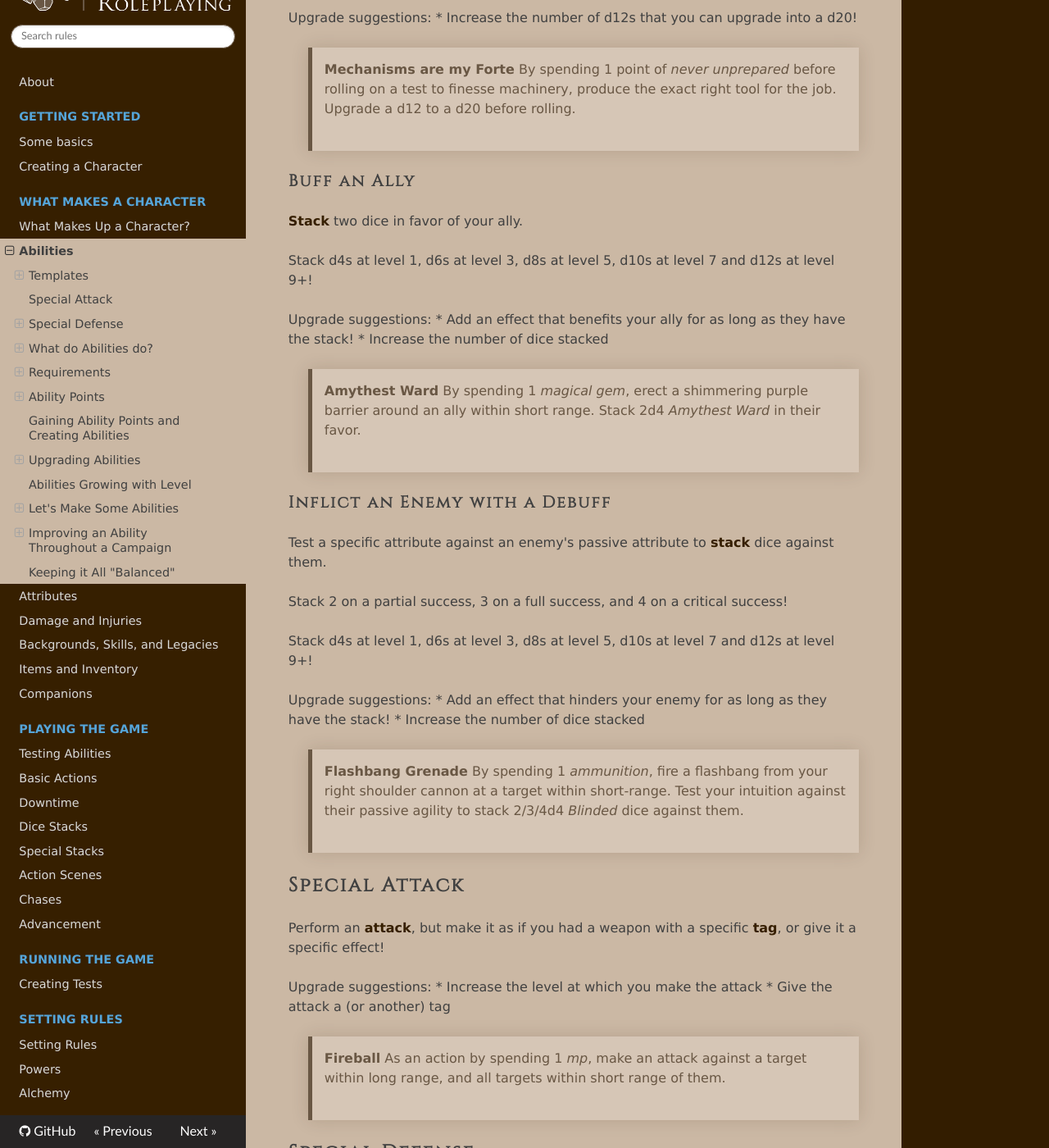
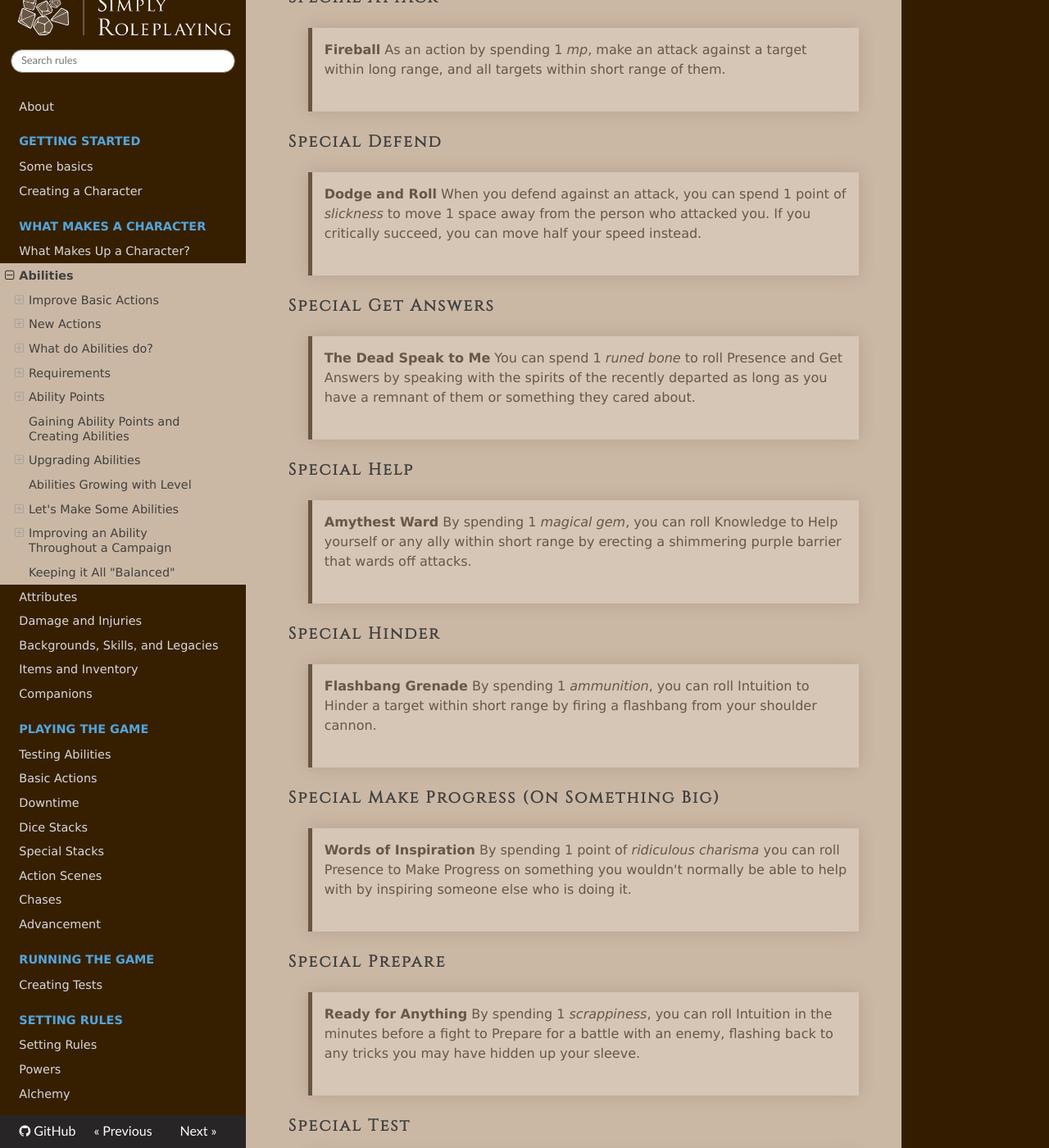
Before and after one commit to TheFifthRider/simply-roleplaying-webapp, an MkDocs documentation site: the page built from docs/character/abilities.md, in a window 1280 px wide and 1400 px high, scrolled down 401 px. Shown: the whole window at 82% size. Built offline with MkDocs 1.6.1, drawn with Linux system fonts in a browser that asks for light colours; nearby versions of some CDN libraries; some of the changed text lies outside the part shown.

Commit message:
refactor: Added advanced actions and new actions subtitle

```diff
--- a/docs/character/abilities.md
+++ b/docs/character/abilities.md
@@ -2,62 +2,54 @@
 
 **Abilities** are your special moves. They're your magic spells, martial art forms, animal transformations, or any other cool mechanic that's specific to your character. And best of all? You decide how they work.
 
-## Templates
+## Improve Basic Actions
 
-### Signature Moves
-Upgrade a d12 into a d20 before you roll!
+One of the easiest ways to create an ability is to power up a [basic action](../gameplay/basic_actions.md) into something more advanced. For instance...
 
-Upgrade suggestions:
-* Increase the number of d12s that you can upgrade into a d20!
 
-> **Mechanisms are my Forte**
-> By spending 1 point of _never unprepared_ before rolling on a test to finesse machinery, produce the exact right tool for the job. Upgrade a d12 to a d20 before rolling.
-
-### Buff an Ally
-[Stack](../gameplay/stacks.md) two dice in favor of your ally.
-
-Stack d4s at level 1, d6s at level 3, d8s at level 5, d10s at level 7 and d12s at level 9+!
-
-Upgrade suggestions:
-* Add an effect that benefits your ally for as long as they have the stack!
-* Increase the number of dice stacked
-
-> **Amythest Ward**
-> By spending 1 _magical gem_, erect a shimmering purple barrier around an ally within short range. Stack 2d4 _Amythest Ward_ in their favor.
-
-### Inflict an Enemy with a Debuff
-Test a specific attribute against an enemy's passive attribute to [stack](../gameplay/stacks.md) dice against them.
-
-Stack 2 on a partial success, 3 on a full success, and 4 on a critical success!
-
-Stack d4s at level 1, d6s at level 3, d8s at level 5, d10s at level 7 and d12s at level 9+!
-
-Upgrade suggestions:
-* Add an effect that hinders your enemy for as long as they have the stack!
-* Increase the number of dice stacked
-
-> **Flashbang Grenade**
-> By spending 1 _ammunition_, fire a flashbang from your right shoulder cannon at a target within short-range. Test your intuition against their passive agility to stack 2/3/4d4 _Blinded_ dice against them.
-
-## Special Attack
-Perform an [attack](../gameplay/basic_actions.md#attacking-with-a-weapon), but make it as if you had a weapon with a specific [tag](../character/equipment.md#tag-list), or give it a specific effect!
-
-Upgrade suggestions:
-* Increase the level at which you make the attack
-* Give the attack a (or another) tag
+### Special Attack
 
 > **Fireball**
 > As an action by spending 1 _mp_, make an attack against a target within long range, and all targets within short range of them.
 
-## Special Defense
-[Defend](../gameplay/basic_actions.md#defending-against-an-attack) against an attack, but make it as if you had a shield with a specific [tag](../character/equipment), or give it a specific effect!
-
-Upgrade suggestions:
-* Increase the level at which you defend
-* GIve the defense another tag or effect
+### Special Defend
 
 > **Dodge and Roll**
 > When you defend against an attack, you can spend 1 point of _slickness_ to move 1 space away from the person who attacked you. If you critically succeed, you can move half your speed instead.
+
+### Special Get Answers
+
+> **The Dead Speak to Me**
+> You can spend 1 _runed bone_ to roll Presence and Get Answers by speaking with the spirits of the recently departed as long as you have a remnant of them or something they cared about.
+
+### Special Help
+
+> **Amythest Ward**
+> By spending 1 _magical gem_, you can roll Knowledge to Help yourself or any ally within short range by erecting a shimmering purple barrier that wards off attacks.
+
+### Special Hinder
+
+>**Flashbang Grenade**
+>By spending 1 _ammunition_, you can roll Intuition to Hinder a target within short range by firing a flashbang from your shoulder cannon.
+
+### Special Make Progress (On Something Big)
+
+>**Words of Inspiration**
+>By spending 1 point of _ridiculous charisma_ you can roll Presence to Make Progress on something you wouldn't normally be able to help with by inspiring someone else who is doing it.
+
+### Special Prepare
+
+>**Ready for Anything**
+>By spending 1 _scrappiness_, you can roll Intuition in the minutes before a fight to Prepare for a battle with an enemy, flashing back to any tricks you may have hidden up your sleeve.
+
+### Special Test
+
+> **Mechanisms are My Forte**
+> By spending 1 point of _never unprepared_ before rolling on a test to finesse machinery, produce the exact right tool for the job. Upgrade a d12 to a d20 before rolling.
+
+## New Actions
+
+Another way to create abilities is to make entirely new actions!
 
 ### Heal Somebody
 Test a specific attribute, then heal damage from someone [close](../getting_started/index.md#range-and-spaces) equal to what you rolled.  If you roll higher than their total HP, unmark one of their marked injury boxes.
--- a/docs/gameplay/basic_actions.md
+++ b/docs/gameplay/basic_actions.md
@@ -32,7 +32,7 @@ When you make a test to **defend against an attack**, If you...
 
 ## 🔍 Get Answers
 
-If you're trying to **answers to questions**, whether it's by researching an ancient ritual, investigating a crime scene, or getting answers out of a particularly slippery individual, make a [test](../gameplay/tests.md) of the appropriate attribute and then ask the GM some questions.
+If you're trying to **answers to questions**, whether it's by researching an ancient ritual, investigating a crime scene, or getting answers out of a particularly slippery individual, make a [test](../gameplay/tests.md) of the appropriate attribute and then ask the GM (or the other player, if you're targeting a PC) some questions.
 
 When you make a test to **find answers to questions**, if you...
 
@@ -70,7 +70,7 @@ The dice you stack depends on what level you are:
 
 <br/>
 
-## ⚙ Make Progress
+## ⚙ Make Progress (On Something Big)
 
 If you're trying to do something and you can't do it in just one test, your GM may say that the goal of your test is to fill a [progress meter](../running_the_game/creating_tests.md#progress-meters) in how close the task is to being done!
 
```
Also changed, not shown: docs/running_the_game/creating_abilities.md (added).
